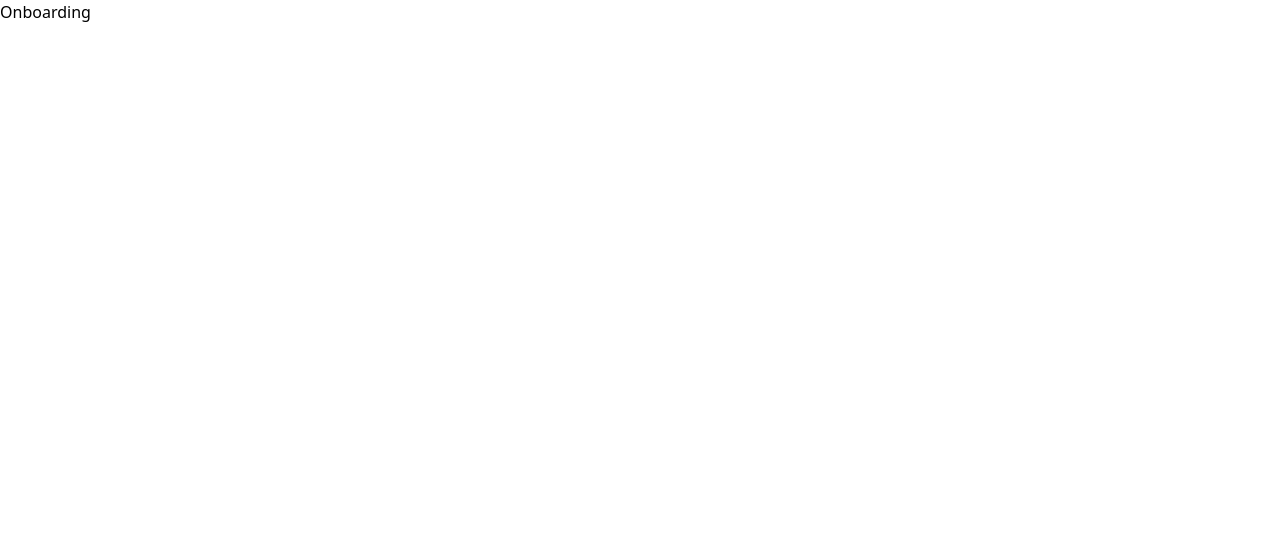
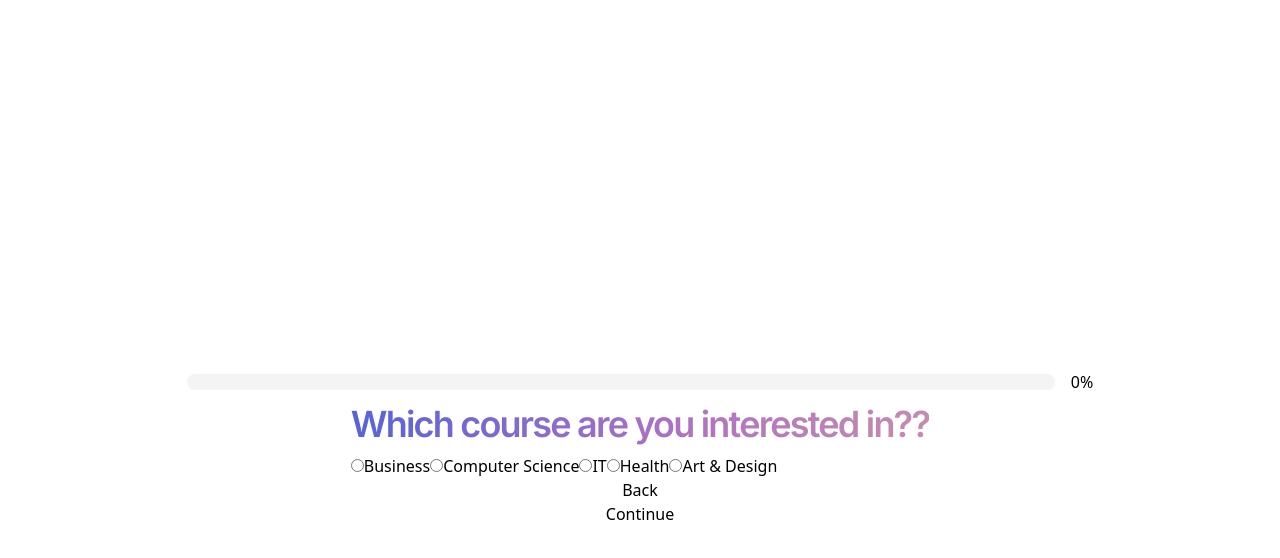
Before and after one commit to FevenSeyfu/Learnovation-by-innov8ors, a React (Vite) app in the folder Frontend/: page /onboarding in a window 1280 px wide. Shown: the top 558 px of the page. Built offline with nearby package versions, Linux system fonts and the light colour scheme.

Commit message:
fetch steps info from json and display

```diff
--- a/Frontend/src/App.jsx
+++ b/Frontend/src/App.jsx
@@ -7,6 +7,7 @@ import ContactUs from "./Pages/ContactUs/ContactUs";
 import Login from "./Pages/Authentication/Login";
 import SignUp from "./Pages/Authentication/SignUp";
 import Onboarding from "./Pages/Onboarding/Onboarding";
+import { OnboardingFormProvider } from "./Context/OnboardingFormContext";
 
 function App() {
   return (
@@ -18,10 +19,18 @@ function App() {
           <Route path="/contact" element={<ContactUs />} />
           <Route path="*" element={<NotFound />} />
         </Route>
-          {/* Authentication  */}
-          <Route path="/signup" element={<SignUp />} />
-          <Route path="/login" element={<Login />} />
-          <Route path="/onboarding" element={<Onboarding />} />
+        {/* Authentication  */}
+        <Route path="/signup" element={<SignUp />} />
+        <Route path="/login" element={<Login />} />
+
+        <Route
+          path="/onboarding"
+          element={
+            <OnboardingFormProvider>
+              <Onboarding />
+            </OnboardingFormProvider>
+          }
+        />
       </Routes>
     </BrowserRouter>
   );
--- a/Frontend/src/Context/OnboardingFormContext.jsx
+++ b/Frontend/src/Context/OnboardingFormContext.jsx
@@ -37,7 +37,7 @@ const onboardingFormReducer = (state, action) => {
   }
 };
 
-const onboardingFormProvider = ({ children }) => {
+const OnboardingFormProvider = ({ children }) => {
   const [state, dispatch] = useReducer(onboardingFormReducer, initialState);
 
   return (
@@ -55,4 +55,5 @@ const useOnboardingFormContext = () => {
   return context;
 };
 
-export { onboardingFormProvider, useOnboardingFormContext };
+
+export { OnboardingFormProvider, useOnboardingFormContext };
--- a/Frontend/src/Pages/Onboarding/Onboarding.jsx
+++ b/Frontend/src/Pages/Onboarding/Onboarding.jsx
@@ -1,9 +1,36 @@
-import React from 'react'
+import React, { useState, useEffect } from "react";
+import { useOnboardingFormContext } from "../../Context/OnboardingFormContext";
+import FormProgress from "../../components/Onboarding/FormProgress";
+import FormStep from "../../components/Onboarding/FormStep";
+import stepsData from "../../utils/onbaordingSteps";
 
 const Onboarding = () => {
+  const { state, dispatch } = useOnboardingFormContext();
+  const [steps, setSteps] = useState([]);
+
+  useEffect(() => {
+    setSteps(stepsData);
+
+  }, []);
+
+  const currentStepIndex = steps.findIndex(step => step.name === state.step);
+  const isLastStep = currentStepIndex === steps.length - 1;
   return (
-    <div>Onboarding</div>
-  )
-}
+    <div className="w-full h-screen flex flex-col items-center justify-center pt-24">
+      <FormProgress />
+      {steps.map((step) => (
+        <FormStep key={step.id} step={step} />
+      ))}
+      <button onClick={() => dispatch({ type: "PREVIOUS_STEP" })}>
+        Back
+      </button>
+      {isLastStep ? (
+        <button onClick={() => dispatch({ type: "FINISH_ONBOARDING" })}>Finish</button>
+      ) : (
+        <button onClick={() => dispatch({ type: "NEXT_STEP" })}>Continue</button>
+      )}
+    </div>
+  );
+};
 
-export default Onboarding
+export default Onboarding;
--- a/Frontend/src/components/Onboarding/FormProgress.jsx
+++ b/Frontend/src/components/Onboarding/FormProgress.jsx
@@ -1,9 +1,30 @@
-import React from 'react'
+import React from "react";
+import { useOnboardingFormContext } from "../../Context/OnboardingFormContext";
 
 const FormProgress = () => {
+  const { state } = useOnboardingFormContext();
+  const stepOrder = [
+    "courseCategory",
+    "SkillLevel",
+    "progressTrackingFrequency",
+    "courseGoal",
+  ];
+  const currentStepIndex = stepOrder.indexOf(state.step);
+  const progressPercentage = (currentStepIndex / (stepOrder.length - 1)) * 100;
   return (
-    <div>FormProgress</div>
-  )
-}
+    <div className="w-full flex flex-row justify-center gap-4 items-center">
+      <div className="w-[868px] h-4 bg-[#F4F4F4] rounded-full overflow-hidden">
+        <div
+          style={{
+            width: `${progressPercentage}%`,
+            background: 'linear-gradient(150.09deg, #8B15BD 0.04%, #F7936F 100.04%)'
+          }}
+          className="h-full  rounded-full"
+        ></div>
+      </div>
+      <p>{progressPercentage.toFixed(0)}%</p>
+    </div>
+  );
+};
 
-export default FormProgress
+export default FormProgress;
--- a/Frontend/src/components/Onboarding/FormStep.jsx
+++ b/Frontend/src/components/Onboarding/FormStep.jsx
@@ -1,9 +1,35 @@
-import React from 'react'
+import React from "react";
+import { useOnboardingFormContext } from "../../Context/OnboardingFormContext";
+import Heading from "../utility/Onboarding/Heading";
 
-const FormStep = () => {
+const FormStep = ({ step }) => {
+  const { state, dispatch } = useOnboardingFormContext();
+  if (state.step !== step.name) return null;
+
+  const handleOptionChange = (e) => {
+    dispatch({
+      type: "UPDATE_FORM_DATA",
+      payload: { [step.name]: e.target.value },
+    });
+  };
+
   return (
-    <div>FormStep</div>
-  )
-}
+    <div>
+      <Heading>{step.question}</Heading>
+      {Object.entries(step.options).map(([key, value]) => (
+        <label key={key}>
+          <input
+            type="radio"
+            name={step.name}
+            value={key}
+            checked={state.formData[step.name] === key}
+            onChange={handleOptionChange}
+          />
+          {value}
+        </label>
+      ))}
+    </div>
+  );
+};
 
-export default FormStep
+export default FormStep;
--- /dev/null
+++ b/Frontend/src/components/utility/Onboarding/Heading.jsx
@@ -0,0 +1,21 @@
+import React from "react";
+
+const Heading = ({ children }) => {
+  return (
+    <h1
+      className="font-inter font-semibold text-4xl leading-[60px] text-center tracking-tighter"
+      style={{
+        background:
+          "linear-gradient(90deg, #5663D9 0%, #AD72C2 56.57%, #C68CAD 99.99%, #FFB58A 100%)",
+        WebkitBackgroundClip: "text",
+        WebkitTextFillColor: "transparent",
+        backgroundClip: "text",
+        textFillColor: "transparent",
+      }}
+    >
+      {children}
+    </h1>
+  );
+};
+
+export default Heading;
```
